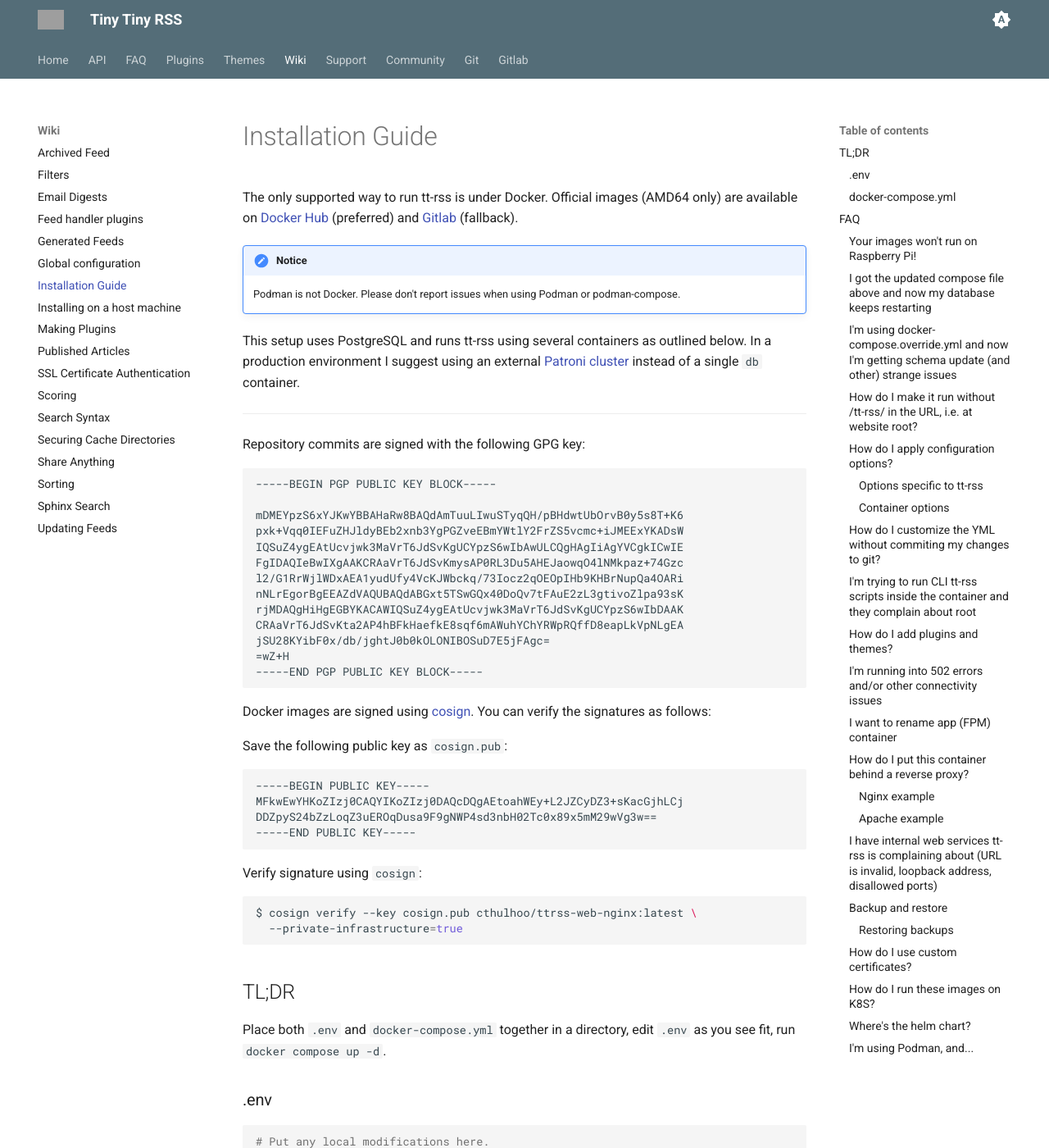
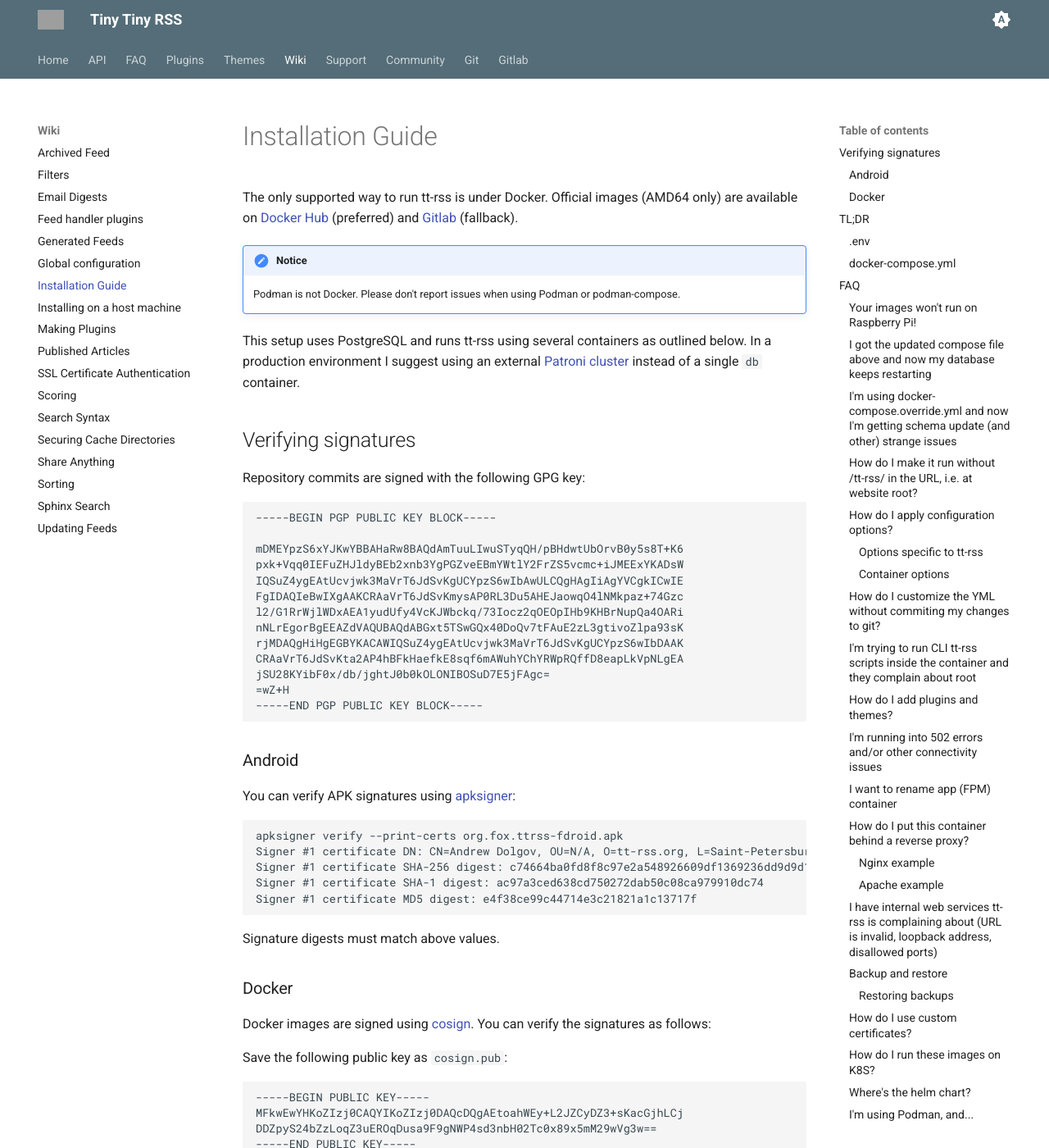
Before and after one commit to supahgreg/tt-rss-web-static, an MkDocs documentation site: the page built from docs/wiki/InstallationNotes.md, in a window 1280 px wide and 1400 px high. Shown: the whole window at 82% size. Built offline with MkDocs 1.6.1 and Material for MkDocs 9.7.7, drawn with Linux system fonts in a browser that asks for light colours.

Commit message:
add apksigner stuff

````diff
--- a/docs/wiki/InstallationNotes.md
+++ b/docs/wiki/InstallationNotes.md
@@ -7,10 +7,9 @@
 
     Podman is not Docker. Please don't report issues when using Podman or podman-compose.
 
-This setup uses PostgreSQL and runs tt-rss using several containers as outlined below. In a production environment I suggest using an external [Patroni cluster](https://patroni.readthedocs.io/en/latest/)
-instead of a single `db` container.
+This setup uses PostgreSQL and runs tt-rss using several containers as outlined below. In a production environment I suggest using an external [Patroni cluster](https://patroni.readthedocs.io/en/latest/) instead of a single `db` container.
 
-----
+## Verifying signatures
 
 Repository commits are signed with the following GPG key:
 
@@ -29,6 +28,22 @@
 =wZ+H
 -----END PGP PUBLIC KEY BLOCK-----
 ```
+
+### Android
+
+You can verify APK signatures using [apksigner](https://developer.android.com/tools/apksigner):
+
+```
+apksigner verify --print-certs org.fox.ttrss-fdroid.apk
+Signer #1 certificate DN: CN=Andrew Dolgov, OU=N/A, O=tt-rss.org, L=Saint-Petersburg, ST=N/A, C=RU
+Signer #1 certificate SHA-256 digest: c74664ba0fd8f8c97e2a548926609df1369236dd9d9d14c0e5c20b8c2b08cf06
+Signer #1 certificate SHA-1 digest: ac97a3ced638cd750272dab50c08ca979910dc74
+Signer #1 certificate MD5 digest: e4f38ce99c44714e3c21821a1c13717f
+```
+
+Signature digests must match above values.
+
+### Docker
 
 Docker images are signed using [cosign](https://docs.sigstore.dev/cosign/verifying/verify/). You can verify the signatures as follows:
 
````
